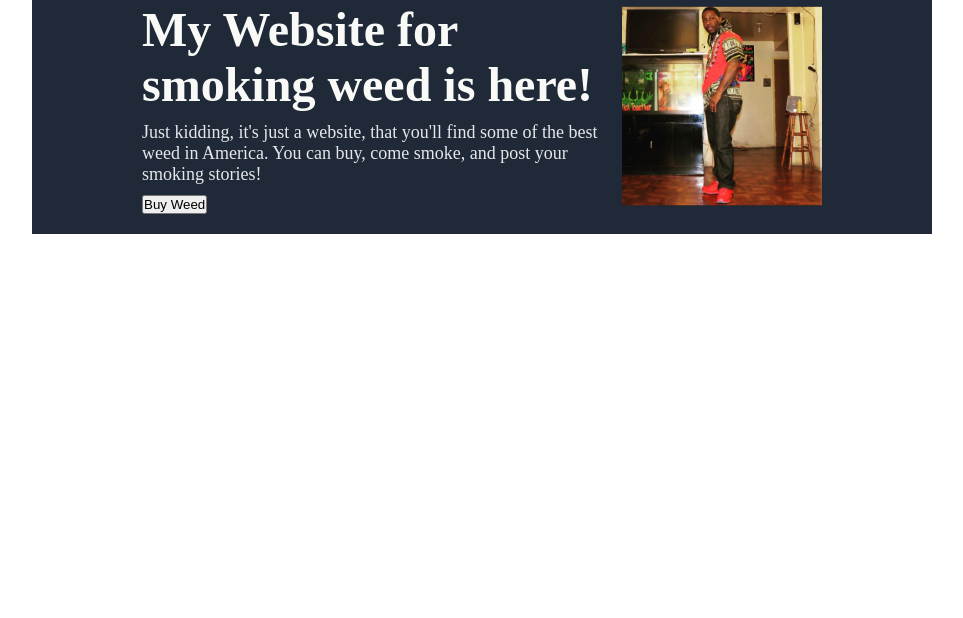
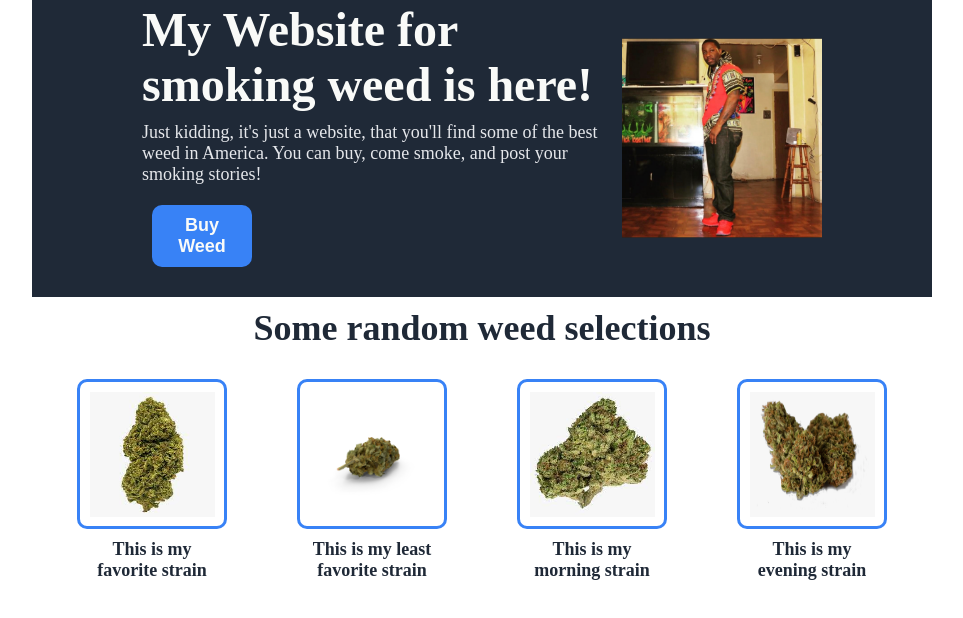
Before and after one commit to itsnobledean/odinProjectLandingPage, a plain HTML site: page pages/index.html in a window 1280 px wide. Shown: the part 102-720 px from the top of the page, without its empty margins (158-1121 px from the left). Drawn offline with Linux system fonts and the light colour scheme.

Commit message:
Finished the hero and info sections.
I been working on this most of my day realizing I just am not comfortable with flex as of yet, but I'm definitely see my improvements.

```diff
--- a/pages/index.html
+++ b/pages/index.html
@@ -10,7 +10,7 @@
     <header class="header-container">
       <header class="header-top">
         <div class="pic-of-me">
-          <img src="/pages/aPicOfMe.jpg" width="50" height="50" alt="" />
+          <img src="/pages/img/aPicOfMe.jpg" width="50" height="50" alt="" />
         </div>
 
         <ul>
@@ -39,9 +39,58 @@
           </button>
         </header>
         <header class="body-right">
-          <img src="/pages/aPicOfMe.jpg" width="200" height="200" alt="" />
+          <img src="/pages/img/aPicOfMe.jpg" width="200" height="200" alt="" />
         </header>
       </header>
     </header>
+    <main class="information-section-container">
+      <h2 class="info-section-title">Some random weed selections</h2>
+      <div class="four-box-container">
+        <div class="box box-1">
+          <div class="border-box">
+            <img
+              src="/pages/img/favoriteWeed.jpeg"
+              width="125"
+              height="125"
+              alt=""
+            />
+          </div>
+          <p class="border-box-text">This is my favorite strain</p>
+        </div>
+        <div class="box box-2">
+          <div class="border-box">
+            <img
+              src="/pages/img/leastFavoriteWeed.jpg"
+              width="125"
+              height="125"
+              alt=""
+            />
+          </div>
+          <p class="border-box-text">This is my least favorite strain</p>
+        </div>
+        <div class="box box-3">
+          <div class="border-box">
+            <img
+              src="/pages/img/morningWeed.jpeg"
+              width="125"
+              height="125"
+              alt=""
+            />
+          </div>
+          <p class="border-box-text">This is my morning strain</p>
+        </div>
+        <div class="box box-4">
+          <div class="border-box">
+            <img
+              src="/pages/img/sleepWeed.png"
+              width="125"
+              height="125"
+              alt=""
+            />
+          </div>
+          <p class="border-box-text">This is my evening strain</p>
+        </div>
+      </div>
+    </main>
   </body>
 </html>
--- a/pages/style.css
+++ b/pages/style.css
@@ -50,3 +50,57 @@ li {
   width: 700px;
   max-width: 1400px;
 }
+.header-body-button {
+  background-color: #3882f6;
+  color: #f9faf8;
+  border-radius: 10px;
+  padding: 10px;
+  font-size: 18px;
+  font-weight: bold;
+  border: none;
+  margin-top: 10px;
+  margin-bottom: 10px;
+  margin-right: 10px;
+  margin-left: 10px;
+  cursor: pointer;
+  width: 100px;
+}
+.info-section-title {
+  font-size: 36px;
+  font-weight: extra-bold;
+  color: #1f2937;
+  text-align: center;
+
+  padding: 10px;
+  width: 900px;
+  max-width: 1400px;
+  margin: 0 auto;
+}
+.four-box-container {
+  display: flex;
+  justify-content: space-around;
+  align-items: center;
+  margin: 0 auto;
+  padding: 10px;
+  width: 900px;
+  max-width: 1400px;
+  margin-top: 10px;
+  margin-bottom: 10px;
+}
+.border-box {
+  border: 3px solid #3882f6;
+  border-radius: 10px;
+  padding: 10px;
+  width: 150px;
+  height: 150px;
+}
+.border-box-text {
+  text-align: center;
+  color: #1f2937;
+  font-size: 18px;
+  font-weight: bold;
+  padding: 10px;
+  width: 150px;
+  height: 150px;
+  margin: 0 auto;
+}
```
Also changed, not shown: pages/img/aPicOfMe.jpg (renamed from pages/aPicOfMe.jpg), pages/img/favoriteWeed.jpeg (added), pages/img/leastFavoriteWeed.jpg (added), pages/img/morningWeed.jpeg (added), pages/img/sleepWeed.png (added).
